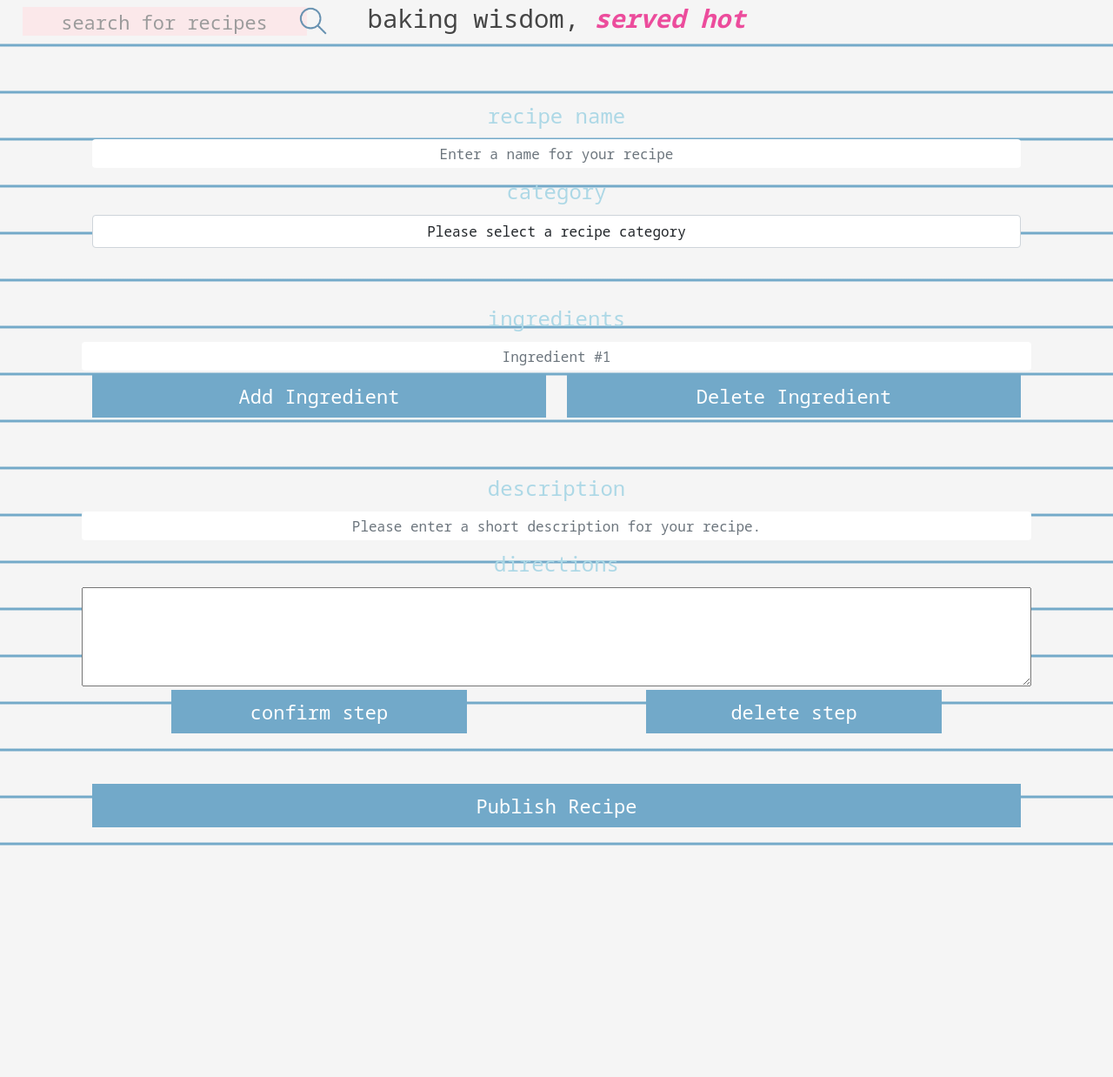
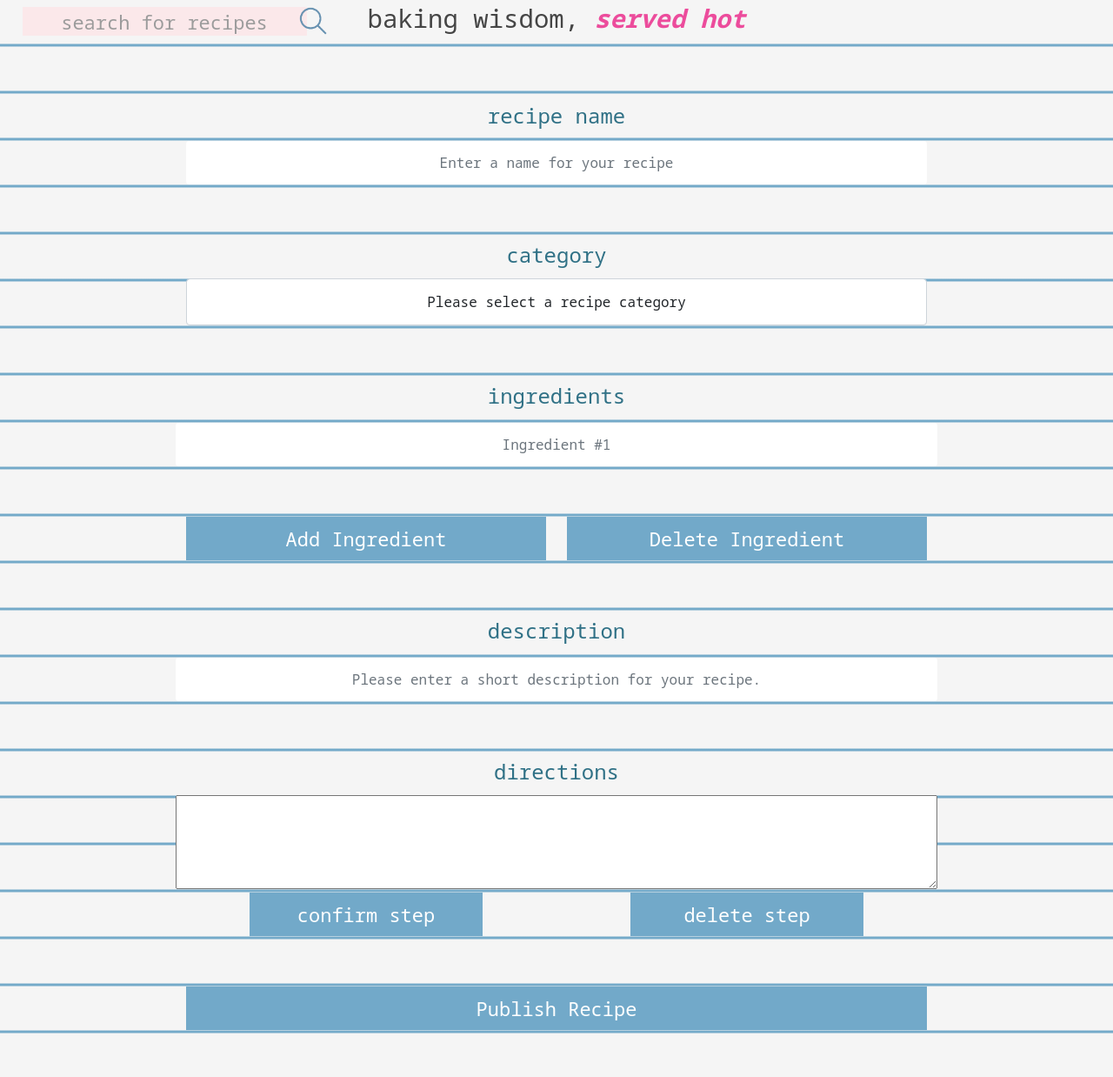
Before and after one commit to thomasmcquillan/the-bakers-crumbs, a Flask app: page /add_recipe in a window 1280 px wide. Shown: the part 108-1346 px from the top of the page at 87% size. Before the commit the page ends 1080 px from the top, so only its background shows below. Run offline with Flask 2, Linux system fonts and the light colour scheme; data that the repository does not hold is empty; some libraries are stand-ins or nearby versions.

Commit message:
Edit styles and layout of home and register pages

```diff
--- a/static/css/style.css
+++ b/static/css/style.css
@@ -190,7 +190,7 @@ input {
 /* Register page */
 
 label {
-    color: lightblue;
+    color: rgb(48, 113, 134);
 }
 
 .card-login,
@@ -239,26 +239,6 @@ input::placeholder {
 
 input {
     border: none;
-}
-
-.username-input input {
-    display: flex;
-    width: 100%;
-    height: 50px;
-    line-height: 54px;
-    margin-bottom: 54px;
-    margin-top: 2px;
-}
-
-.password-input input,
-.tbc-button {
-    display: flex;
-    width: 100%;
-    height: 50px;
-    line-height: 54px;
-    margin-bottom: 54px;
-    margin-top: 4px;
-    align-items: center;
 }
 
 .form-row {
@@ -473,3 +453,43 @@ button:hover {
     margin-bottom: 54px;
     text-align: center;
 }
+
+option[value] {
+    background-color: lightpink;
+}
+
+select {
+    border: none;
+    line-height: 54px;
+    height: 54px;
+}
+
+.nudge-down input,
+.username input {
+    margin-top: 2px;
+    display: flex;
+    width: 100%;
+    height: 50px;
+    line-height: 54px;
+    margin-bottom: 54px;
+}
+
+.nudge-up input,
+.password-input input,
+.tbc-button {
+    display: flex;
+    width: 100%;
+    height: 50px;
+    line-height: 54px;
+    margin-bottom: 54px;
+    margin-top: 4px;
+    align-items: center;
+}
+
+.tbc-textarea {
+    height: 108px;
+}
+
+.add-recipe-row {
+    max-width: 900px;
+}
--- a/templates/base.html
+++ b/templates/base.html
@@ -35,10 +35,10 @@
         <form class="search-form" action="{{ url_for('search') }}" method="post">
             <div id="tbc-search-form" class="search-input">
                 <input type="text" name="query" minlength="3" class="validate" placeholder="search for recipes" required>
-                <!-- <button type="submit"> -->
+                <button type="submit">
                     <span><img id="tbc-search" src="{{ url_for('static', filename='images/tbc-search.png') }}"></span>
                     <span><img id="tbc-search-hover" type="submit" src="{{ url_for('static', filename='images/tbc-search-hover.png') }}"></span>
-                <!-- </button> -->
+                </button>
             </div>
         </form>
     </header>
--- a/templates/index.html
+++ b/templates/index.html
@@ -20,7 +20,7 @@
     </a>
 </div>
 <div class="row mx-auto">
-    <h4 class="tbc-links tbc-text-pink col">
+    <h4 class="tbc-links tbc-text-pink col" title="Click on a Recipe Category Below">
         Browse By Category
     </h4>
 </div>
@@ -56,5 +56,6 @@
         </span>
     </a>
 </div>
+<a href="{{ url_for('add_recipe') }}">add a recipe yo'</a>
 
 {% endblock %}
--- a/templates/register.html
+++ b/templates/register.html
@@ -7,7 +7,6 @@
             <div class="row justify-items-center">
                 <h4 style="text-align:center" class="mx-auto col">register here</h4>
             </div>
-            <!-- Username Input -->
             <div class="row">
                 <div class="col">
                     <br>
@@ -17,7 +16,6 @@
                     <input id="username" name="username" type="text" minlength="6" maxlength="15" class="validate" autocomplete="on" title="Please enter a username of at least 6 characters" required>
                 </div>
             </div>
-            <!-- Password Input -->
             <div class="row">
                 <div class="col">
                     <p style="text-align:center">Please enter a Password</p>
@@ -26,7 +24,6 @@
                     <input id="password" name="password" type="password" minlength="6" maxlength="15" class="validate" autocomplete="on" title="Password must have at least 6 characters" required>
                 </div>
             </div>
-            <!-- Confirm Registration Button -->
             <div class="row">
                 <button type="submit" class="tbc-button blue-button justify-content-center">
                     Confirm Registration
```
